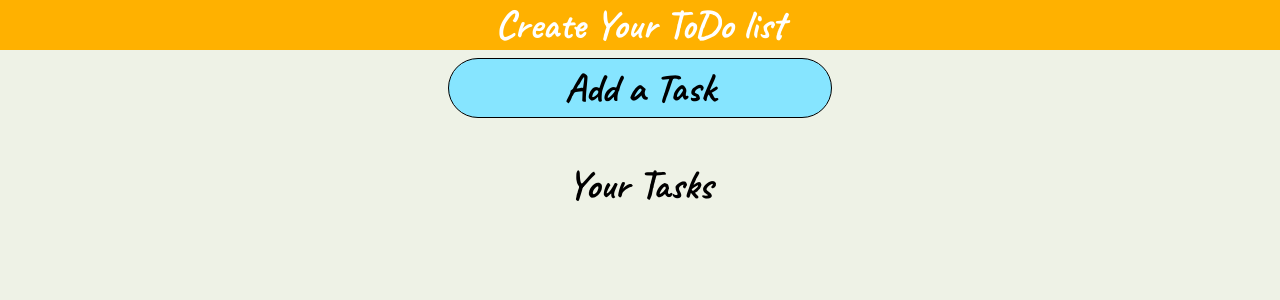
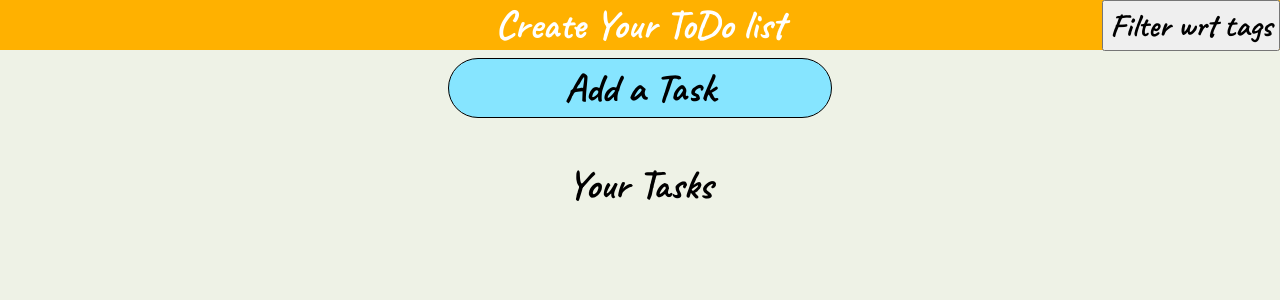
Before and after one commit to sahilgore0204/To-Do, a React (Create React App) app: page / in a window 1280 px wide. Shown: the top 300 px of the page. Built offline with nearby package versions, Linux system fonts and the light colour scheme.

Commit message:
eleventh commit: implement update task, filter-by-tags functionality

```diff
--- a/src/App.css
+++ b/src/App.css
@@ -261,3 +261,22 @@ label{
   background: none;
   border: none;
 }
+
+
+.filter-container{
+  position: absolute;
+  top: 0;
+  right: 0;
+  z-index: 5;
+}
+
+.filter{
+  font-size: 2rem;
+  height: 3.2rem;
+}
+
+.displayTags{
+  margin: 0 auto;
+  width: 20vw;
+  background-color: wheat;
+}
--- a/src/App.js
+++ b/src/App.js
@@ -9,20 +9,39 @@ import OneTask from './Components/OneTask';
 import TaskListContext from './Contexts/TaskListContext';
 import DisplayTaskList from './Components/DisplayTaskList';
 import PromptBox from './Components/PromptBox';
-
+import { useViewList } from './Contexts/TaskListContext';
+import Tag from './Components/Tag';
 function App() {
   //console.log("called app");
+  const [filterVisible,setFilterVisible]=useState(false);
+  const [selectedTags,setSelectedTags]=useState([]);
+  console.log(selectedTags);
+  const taskList=useViewList();
+  let tagsList=[];
+  taskList.forEach((task)=>{
+    tagsList=[...tagsList,...(task.tags.split(',').map(tag=>tag.trim()))];
+  })
   return (
     <>
       <Navbar className="nav-bar" />
       <Button style={{backgroundColor:"#86E5FF",color:"black",display:"block",margin:"80px auto 5px"}} type="large-btn" duty="add-task">Add a Task</Button>
       <AddTask/>
-      <DisplayTaskList/>
+      <DisplayTaskList tags={selectedTags}/>
       <div className='invisible'></div>
       {/* <TaskList/>
       <Button bgcolor="red" type="large-btn">Large btn</Button>
       <Button bgcolor="yellow" type="small-btn">Small btn</Button> */}
       <PromptBox/>
+      <div className='filter-container' onMouseEnter={()=>{
+        setFilterVisible(true);
+    }} onMouseLeave={()=>{
+        setFilterVisible(false);
+    }}>
+        <Button func={setFilterVisible} type="filter">Filter wrt tags</Button>
+        <div style={{display:filterVisible?"block":"none"}} className="displayTags">
+          {tagsList.map((tag,ind)=><Tag func={setSelectedTags} duty="select" key={ind}>{tag}</Tag>)}
+        </div>
+      </div>
     </>
   );
 }
--- a/src/Components/AddTask.jsx
+++ b/src/Components/AddTask.jsx
@@ -1,4 +1,4 @@
-import React,{useEffect, useState, useTransition} from "react";
+import React,{useEffect, useState} from "react";
 import '../App.css';
 import { useVisiblity,useToggle,useSelect,useToggleP } from "../Contexts/VisiblityContext";
 import Button from "./Button";
@@ -42,10 +42,18 @@ export default function AddTask(props){
         event.preventDefault();
         console.log(taskInfo);
         operate("add-task",{task:{...taskInfo,duedate:startDate.toLocaleDateString('en-US',{weekday: 'long', year: 'numeric', month: 'long', day: 'numeric'})}});
-        if(selectedInd!==-1){
-            toggleP();
+        if(selectedInd===-1){
+            resetTaskInfo();
+            toggle();
+            return;
         }
-        resetTaskInfo();
+        //some more work needs to be done as it is an update request
+
+        //algo: as new task is already added, selectedInd points to old task
+        //on prompt : if "No" is clicked=> then delete the last element(the added element)
+        //if "YES" is clicked then simply make the delete request for the selected index.
+        //after "YES" or "NO", each visiblity needs to be toggled.
+        toggleP();
     }
     console.log(taskInfo);
     return <div className="add-task-container">
--- a/src/Components/Button.jsx
+++ b/src/Components/Button.jsx
@@ -18,5 +18,5 @@ export default function Button(props){
             visiblity();
         }
     }
-    return <button onClick={handleClick} style={props.style} className={props.type} type={props.duty}>{props.children}</button>
+    return <button  onClick={handleClick} style={props.style} className={props.type} type={props.duty}>{props.children}</button>
 }
--- a/src/Components/DisplayTaskList.jsx
+++ b/src/Components/DisplayTaskList.jsx
@@ -9,7 +9,17 @@ export default function DisplayTaskList(props){
     //console.log(taskList);
     return <div className="taskList">
         <h1 className='task-heading'>Your Tasks</h1>
-        {taskList.map((task,ind)=>{
+        {taskList.filter((task,ind)=>{
+            if(props.tags.length===0)
+            return true;
+            let availableTags=task.tags.split(",").map(tag=>tag.trim());
+            let ans=false;
+            availableTags.forEach((tag)=>{
+                if(props.tags.includes(tag))
+                ans=true;
+            });
+            return ans;
+        }).map((task,ind)=>{
             return <OneTask key={ind} task={task} id={ind}/>
         })}
     </div>
--- a/src/Components/OneTask.jsx
+++ b/src/Components/OneTask.jsx
@@ -24,10 +24,12 @@ export default function OneTask(props){
                 <div className="description" style={{marginBottom:"10px"}}>{props.task.description}</div>
                 <div className="date">{(todayDate-taskDate)>86400000 && "Was"} Due on {date}</div>
                 <div className="status">Status: {props.task.status}</div>
-                <div className="status-space" style={{marginBottom:"5px"}}>{tags.map((tag,ind)=><Tag key={ind}>{tag}</Tag>)}</div>
+                <div className="status-space" style={{marginBottom:"5px"}}>{tags.map((tag,ind)=><Tag duty="noselect" key={ind}>{tag}</Tag>)}</div>
             </div>
             <div className="edit-btn">
-                <button title="Mark as done" style={{backgroundColor:"#38E54D"}} className="edit">&#10004;</button>
+                <button onClick={()=>{
+                    operate("done",{task:props.id});
+                }} title="Mark as done" style={{backgroundColor:"#38E54D"}} className="edit">&#10004;</button>
                 <button onClick={()=>{
                     toggleVisiblity(props.id);
                 }}  title="Update Task" style={{backgroundColor:"#FFB100"}} className="edit">&#10000;</button>
--- a/src/Components/PromptBox.jsx
+++ b/src/Components/PromptBox.jsx
@@ -1,28 +1,35 @@
 import React,{useContext} from "react";
 import "../App.css";
-import { useVisiblityP,useToggleP,useSelect,useVisiblity } from "../Contexts/VisiblityContext";
-import { useList } from "../Contexts/TaskListContext";
+import { useVisiblityP,useToggleP,useSelect,useVisiblity,useToggle } from "../Contexts/VisiblityContext";
+import { useList,useViewList } from "../Contexts/TaskListContext";
 export default function PromptBox(props){
     const visiblity=useVisiblityP();
     const addTaskVisiblity=useVisiblity();
-    const toggle=useToggleP();
+    const toggleP=useToggleP();
     const ind=useSelect();
     const operate=useList();
+    const toggle=useToggle();
+    const list=useViewList();
     function handleClick(event){
         if(event.target.id==="NO"){
-            toggle();
-            //if(addTaskVisiblity)
-            //delete the last element from taskList;
+            if(addTaskVisiblity){
+                operate("delete",{task:list.length-1});
+                toggleP();
+            }
+            else
+            toggleP();
         }
         else{
+            operate('delete',{task:ind});
             if(addTaskVisiblity){
                 //its an update request
                 //delete the entry of selected index
+                toggleP();
                 toggle();
-                return;
             }
-            operate("delete",{task:ind});
-            toggle();
+            else{
+                toggleP();
+            }
         }
     }
     return <>
@@ -31,11 +38,11 @@ export default function PromptBox(props){
             <button id="YES" onClick={handleClick}>YES</button>
             <button id="NO" onClick={handleClick}>No</button>
             <button onClick={()=>{
-                toggle();
+                handleClick({target:{id:"NO"}});
             }} className="close-msg-modal">&times;</button>
         </div>
         <div onClick={()=>{
-            toggle();
+            handleClick({target:{id:"NO"}});
         }} className="msg-modal-overlay" style={{display:visiblity?"block":"none",pointerEvents:visiblity?"all":"none"}}></div>
     </>
 }
--- a/src/Components/Tag.jsx
+++ b/src/Components/Tag.jsx
@@ -4,5 +4,17 @@ import '../App.css'
 export default function Tag(props){
     let colors=["#FFE5F1","#FFC93C","#EBC7E6"];
     let ind= Math.floor(Math.random()*3);
-    return <span className="tag" style={{backgroundColor:colors[ind]}}>{props.children}</span>
+    function handleClick(event){
+        if(props.duty==="select"){
+            props.func((prev)=>{
+                if(prev.includes(props.children)){
+                    return prev.filter(tag=>{
+                        return tag!==props.children;
+                    })
+                }
+                return [...prev,props.children];
+            });
+        }
+    }
+    return <span onClick={handleClick} className="tag" style={{backgroundColor:colors[ind],cursor:"default"}}>{props.children}</span>
 }
--- a/src/Contexts/TaskListContext.jsx
+++ b/src/Contexts/TaskListContext.jsx
@@ -55,6 +55,16 @@ export default function TaskListContext(props){
                 return prev.filter((task,id)=>id!==ind);
             });
         }
+        else if(action==="done"){
+            const ind=payload.task;
+            setTaskList((prev)=>{
+                return prev.map((task,id)=>{
+                    if(id===ind)
+                    task.status="DONE";
+                    return task;
+                })
+            })
+        }
     }
     return <ListContext.Provider value={operate}>
         <ViewListContex.Provider value={taskList}>
```
